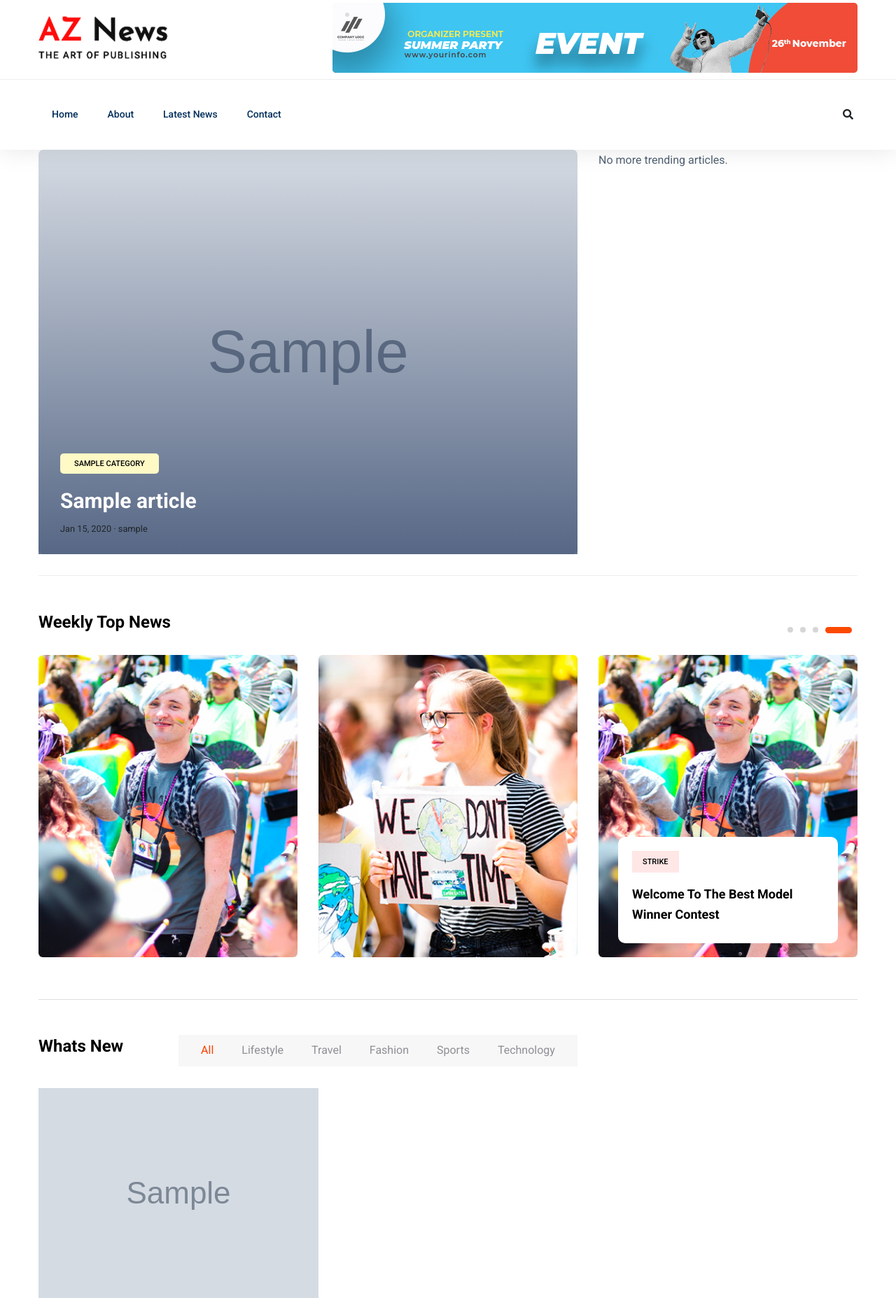
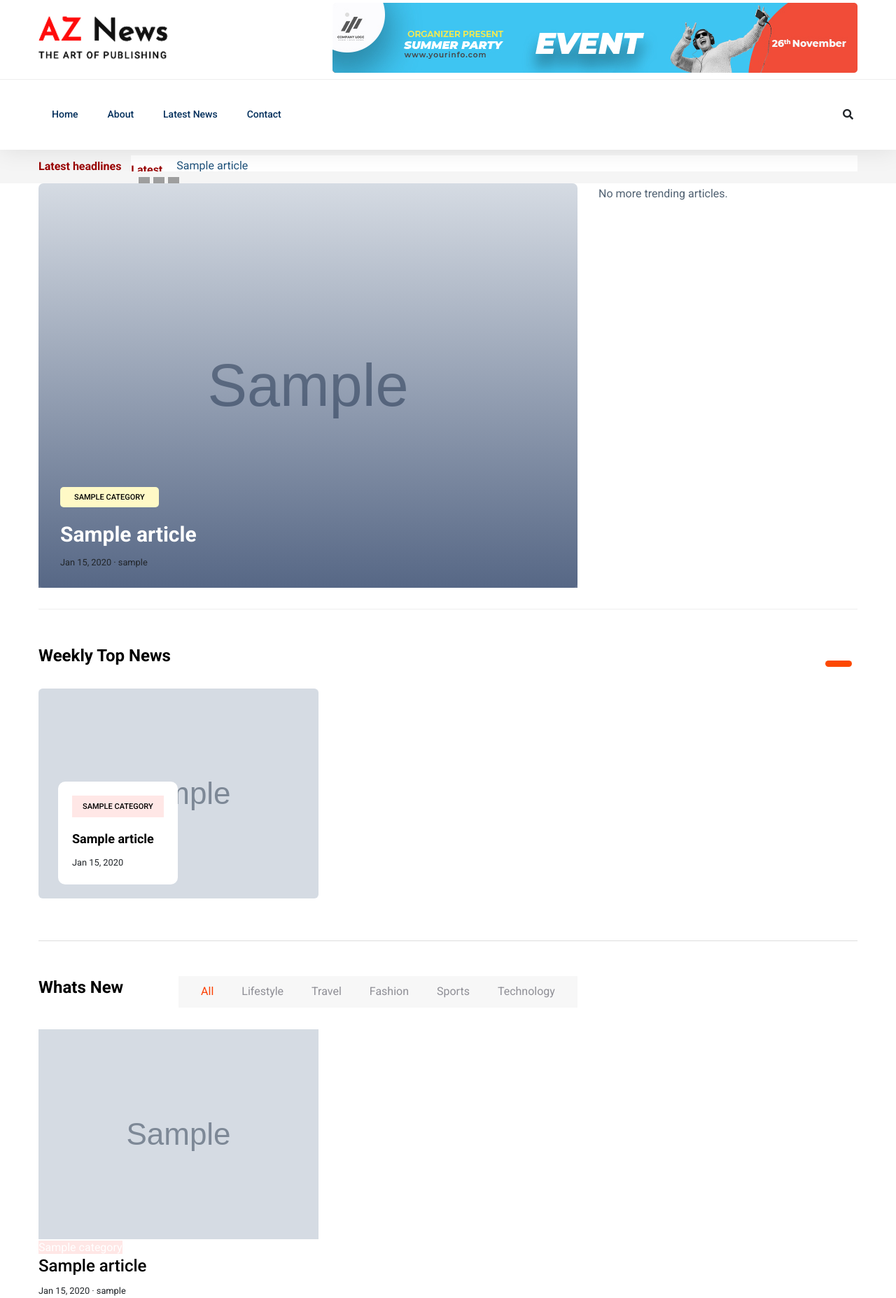
Before and after one commit to anilpdl1/aznewsproject, a Django app: page / in a window 1280 px wide. Shown: the part 141-1996 px from the top of the page at 70% size. Run offline with Django 5.2, Linux system fonts and the light colour scheme; tables that the repository leaves empty hold one stand-in row (values such as "Sample post"); grey boxes marked "Sample" are stand-in pictures; some libraries are stand-ins or nearby versions; grey boxes are pictures that could not be loaded.

Commit message:
Complete and verify dynamic news features

```diff
--- a/news/views.py
+++ b/news/views.py
@@ -12,9 +12,13 @@
 def home(request):
     articles = published_articles()
     ordering = ("-created_at", "-pk")
-    trending_articles = articles.filter(is_trending=True).order_by(*ordering)[:9]
-    all_published_articles = articles.order_by(*ordering)
-    recent_articles = articles.order_by(*ordering)[:4]
+    latest_articles = articles.order_by(*ordering)
+    trending_articles = list(articles.filter(is_trending=True).order_by(*ordering)[:9])
+    all_published_articles = latest_articles
+    recent_articles = latest_articles[:4]
+    weekly_articles = recent_articles
+    ticker_articles = latest_articles[:5]
+    weekly2_articles = ticker_articles
 
     tab_names = ("Lifestyle", "Travel", "Fashion", "Sports", "Technology")
     categories_by_name = {}
@@ -35,9 +39,15 @@
 
     return render(request, "index.html", {
         "trending_articles": trending_articles,
+        "featured_trending_articles": trending_articles[:1],
+        "bottom_trending_articles": trending_articles[1:4],
+        "side_trending_articles": trending_articles[4:9],
         "all_published_articles": all_published_articles,
         "category_tabs": category_tabs,
         "recent_articles": recent_articles,
+        "weekly_articles": weekly_articles,
+        "weekly2_articles": weekly2_articles,
+        "ticker_articles": ticker_articles,
         **category_context,
     })
 
--- a/static/css/ticker-style.css
+++ b/static/css/ticker-style.css
@@ -2,7 +2,7 @@
 .ticker-wrapper.has-js {
     margin: 0;
     padding: 0;
-    width: 780px;
+    width: 100%;
     height: 32px;
     display: block;
     -webkit-border-radius: 15px;
@@ -12,7 +12,7 @@
     font-size: inherit;
 }
 .ticker {
-    width: 710px;
+    width: min(100%, 710px);
     height: 23px;
     display: block;
     position: relative;
@@ -20,6 +20,37 @@
     background-color: #fff;
     @media #{$xs}{
         width: 200px;
+    }
+}
+.breaking-news-area {
+    background: #f5f5f5;
+}
+.breaking-news-area .col-12 {
+    display: flex;
+    align-items: center;
+    gap: 14px;
+    min-width: 0;
+}
+.breaking-news-label {
+    color: #990000;
+    font-weight: 700;
+    white-space: nowrap;
+}
+.breaking-news-area .ticker-wrapper {
+    flex: 1 1 auto;
+    min-width: 0;
+}
+.breaking-news-area .ticker {
+    width: 100%;
+}
+@media (max-width: 575.98px) {
+    .breaking-news-area .col-12 {
+        align-items: flex-start;
+        flex-direction: column;
+        gap: 4px;
+    }
+    .breaking-news-area .ticker-wrapper {
+        width: 100%;
     }
 }
 .ticker-title {
--- a/static/js/site.js
+++ b/static/js/site.js
@@ -1,6 +1,9 @@
 $(function () {
      // start the ticker
-	$('#js-news').ticker();
+	var $newsTicker = $('#js-news');
+	if ($newsTicker.length && $newsTicker.children('li').length) {
+		$newsTicker.ticker({ titleText: 'Latest' });
+	}
 
 	// hide the release history when the page loads
 	$('#release-wrapper').css('margin-top', '-' + ($('#release-wrapper').height() + 20) + 'px');
--- a/templates/index.html
+++ b/templates/index.html
@@ -8,6 +8,23 @@
 
 {% block content %}
 
+{% if ticker_articles %}
+<section class="breaking-news-area py-2" aria-label="Latest headlines">
+    <div class="container">
+        <div class="row align-items-center">
+            <div class="col-12">
+                <div class="breaking-news-label">Latest headlines</div>
+                <ul id="js-news" class="js-hidden">
+                    {% for article in ticker_articles %}
+                    <li><a href="{% url 'details' article.slug %}">{{ article.title }}</a></li>
+                    {% endfor %}
+                </ul>
+            </div>
+        </div>
+    </div>
+</section>
+{% endif %}
+
 <!-- =========================================================
      TRENDING AREA START
      ========================================================= -->
@@ -16,7 +33,7 @@
         <div class="trending-main">
             <div class="row">
                 <div class="col-lg-8">
-                    {% for article in trending_articles|slice:":1" %}
+                    {% for article in featured_trending_articles %}
                     <div class="trending-top mb-30">
                         <div class="trend-top-img">
                             {% if article.feature_image %}
@@ -36,7 +53,7 @@
 
                     <div class="trending-bottom">
                         <div class="row">
-                            {% for article in trending_articles|slice:"1:4" %}
+                            {% for article in bottom_trending_articles %}
                             <div class="col-lg-4">
                                 <div class="single-bottom mb-35">
                                     <div class="trend-bottom-img mb-30">
@@ -58,7 +75,7 @@
                 </div>
 
                 <div class="col-lg-4">
-                    {% for article in trending_articles|slice:"4:9" %}
+                    {% for article in side_trending_articles %}
                     <div class="trand-right-single d-flex">
                         <div class="trand-right-img">
                             {% if article.feature_image %}<img src="{{ article.feature_image.url }}" alt="{{ article.title }}">
@@ -86,9 +103,6 @@
 
 <!-- =========================================================
      WEEKLY NEWS START
-     TODO (Later Phase):
-     - Load weekly news dynamically from the database.
-     - Connect each news item to its detail page.
      ========================================================= -->
 <div class="weekly-news-area pt-50">
 
@@ -109,70 +123,22 @@
                 <div class="col-12">
 
                     <div class="weekly-news-active dot-style d-flex dot-style">
-
-                        <div class="weekly-single">
+                        {% for article in weekly_articles %}
+                        <div class="weekly-single{% if forloop.first %} active{% endif %}">
                             <div class="weekly-img">
-                                <img src="{% static 'img/news/weeklyNews2.jpg' %}" alt="">
+                                {% if article.feature_image %}<img src="{{ article.feature_image.url }}" alt="{{ article.title }}">
+                                {% elif forloop.counter == 1 %}<img src="{% static 'img/news/weeklyNews1.jpg' %}" alt="">
+                                {% elif forloop.counter == 2 %}<img src="{% static 'img/news/weeklyNews2.jpg' %}" alt="">
+                                {% else %}<img src="{% static 'img/news/weeklyNews3.jpg' %}" alt="">{% endif %}
                             </div>
-
                             <div class="weekly-caption">
-                                <span class="color1">Strike</span>
-
-                                <!-- TODO (Later Phase): Connect to article detail page -->
-                                <h4>
-                                    <a href="#">Welcome To The Best Model Winner Contest</a>
-                                </h4>
+                                <span class="color1">{{ article.category.name }}</span>
+                                <h4><a href="{% url 'details' article.slug %}">{{ article.title }}</a></h4>
+                                <small>{{ article.created_at|date:"M d, Y" }}</small>
                             </div>
                         </div>
-
-
-                        <div class="weekly-single active">
-                            <div class="weekly-img">
-                                <img src="{% static 'img/news/weeklyNews1.jpg' %}" alt="">
-                            </div>
-
-                            <div class="weekly-caption">
-                                <span class="color1">Strike</span>
-
-                                <!-- TODO (Later Phase): Connect to article detail page -->
-                                <h4>
-                                    <a href="#">Welcome To The Best Model Winner Contest</a>
-                                </h4>
-                            </div>
-                        </div>
-
-
-                        <div class="weekly-single">
-                            <div class="weekly-img">
-                                <img src="{% static 'img/news/weeklyNews3.jpg' %}" alt="">
-                            </div>
-
-                            <div class="weekly-caption">
-                                <span class="color1">Strike</span>
-
-                                <!-- TODO (Later Phase): Connect to article detail page -->
-                                <h4>
-                                    <a href="#">Welcome To The Best Model Winner Contest</a>
-                                </h4>
-                            </div>
-                        </div>
-
-
-                        <div class="weekly-single">
-                            <div class="weekly-img">
-                                <img src="{% static 'img/news/weeklyNews1.jpg' %}" alt="">
-                            </div>
-
-                            <div class="weekly-caption">
-                                <span class="color1">Strike</span>
-
-                                <!-- TODO (Later Phase): Connect to article detail page -->
-                                <h4>
-                                    <a href="#">Welcome To The Best Model Winner Contest</a>
-                                </h4>
-                            </div>
-                        </div>
-
+                        {% empty %}<p>No published articles yet.</p>
+                        {% endfor %}
                     </div>
 
                 </div>
@@ -270,117 +236,23 @@
                 <div class="col-12">
 
                     <div class="weekly2-news-active dot-style d-flex dot-style">
-
+                        {% for article in weekly2_articles %}
                         <div class="weekly2-single">
-
                             <div class="weekly2-img">
-                                <img src="{% static 'img/news/weekly2News1.jpg' %}" alt="">
+                                {% if article.feature_image %}<img src="{{ article.feature_image.url }}" alt="{{ article.title }}">
+                                {% elif forloop.counter == 1 %}<img src="{% static 'img/news/weekly2News1.jpg' %}" alt="">
+                                {% elif forloop.counter == 2 %}<img src="{% static 'img/news/weekly2News2.jpg' %}" alt="">
+                                {% elif forloop.counter == 3 %}<img src="{% static 'img/news/weekly2News3.jpg' %}" alt="">
+                                {% else %}<img src="{% static 'img/news/weekly2News4.jpg' %}" alt="">{% endif %}
                             </div>
-
                             <div class="weekly2-caption">
-
-                                <span class="color1">Corporate</span>
-
-                                <!-- TODO (Later Phase): Replace with actual publication date -->
-                                <p>25 Jan 2020</p>
-
-                                <!-- TODO (Later Phase): Connect to article details -->
-                                <h4>
-                                    <a href="#">Welcome To The Best Model Winner Contest</a>
-                                </h4>
-
+                                <span class="color1">{{ article.category.name }}</span>
+                                <p>{{ article.created_at|date:"d M Y" }}</p>
+                                <h4><a href="{% url 'details' article.slug %}">{{ article.title }}</a></h4>
                             </div>
-
                         </div>
-
-
-                        <div class="weekly2-single">
-
-                            <div class="weekly2-img">
-                                <img src="{% static 'img/news/weekly2News2.jpg' %}" alt="">
-                            </div>
-
-                            <div class="weekly2-caption">
-
-                                <span class="color1">Event night</span>
-
-                                <p>25 Jan 2020</p>
-
-                                <!-- TODO (Later Phase): Connect to article details -->
-                                <h4>
-                                    <a href="#">Welcome To The Best Model Winner Contest</a>
-                                </h4>
-
-                            </div>
-
-                        </div>
-
-
-                        <div class="weekly2-single">
-
-                            <div class="weekly2-img">
-                                <img src="{% static 'img/news/weekly2News3.jpg' %}" alt="">
-                            </div>
-
-                            <div class="weekly2-caption">
-
-                                <span class="color1">Corporate</span>
-
-                                <p>25 Jan 2020</p>
-
-                                <!-- TODO (Later Phase): Connect to article details -->
-                                <h4>
-                                    <a href="#">Welcome To The Best Model Winner Contest</a>
-                                </h4>
-
-                            </div>
-
-                        </div>
-
-
-                        <div class="weekly2-single">
-
-                            <div class="weekly2-img">
-                                <img src="{% static 'img/news/weekly2News4.jpg' %}" alt="">
-                            </div>
-
-                            <div class="weekly2-caption">
-
-                                <span class="color1">Event time</span>
-
-                                <p>25 Jan 2020</p>
-
-                                <!-- TODO (Later Phase): Connect to article details -->
-                                <h4>
-                                    <a href="#">Welcome To The Best Model Winner Contest</a>
-                                </h4>
-
-                            </div>
-
-                        </div>
-
-
-                        <div class="weekly2-single">
-
-                            <div class="weekly2-img">
-                                <img src="{% static 'img/news/weekly2News4.jpg' %}" alt="">
-                            </div>
-
-                            <div class="weekly2-caption">
-
-                                <span class="color1">Corporate</span>
-
-                                <p>25 Jan 2020</p>
-
-                                <!-- TODO (Later Phase): Connect to article details -->
-                                <h4>
-                                    <a href="#">Welcome To The Best Model Winner Contest</a>
-                                </h4>
-
-                            </div>
-
-                        </div>
-
+                        {% empty %}<p>No published articles yet.</p>
+                        {% endfor %}
                     </div>
 
                 </div>
```
Also changed, not shown: news/tests.py (+43 -0 lines), static/js/main.js (+32 -4 lines).
